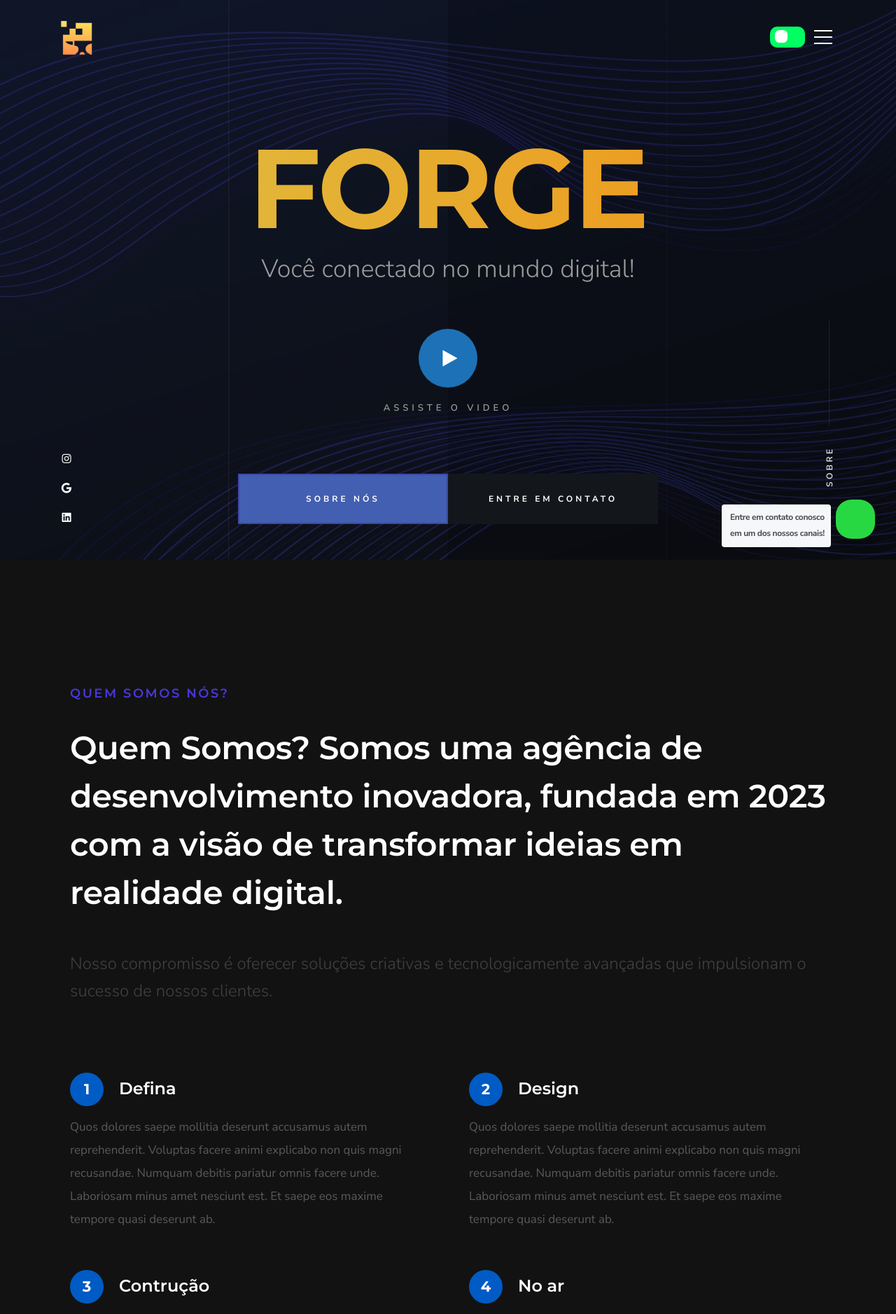
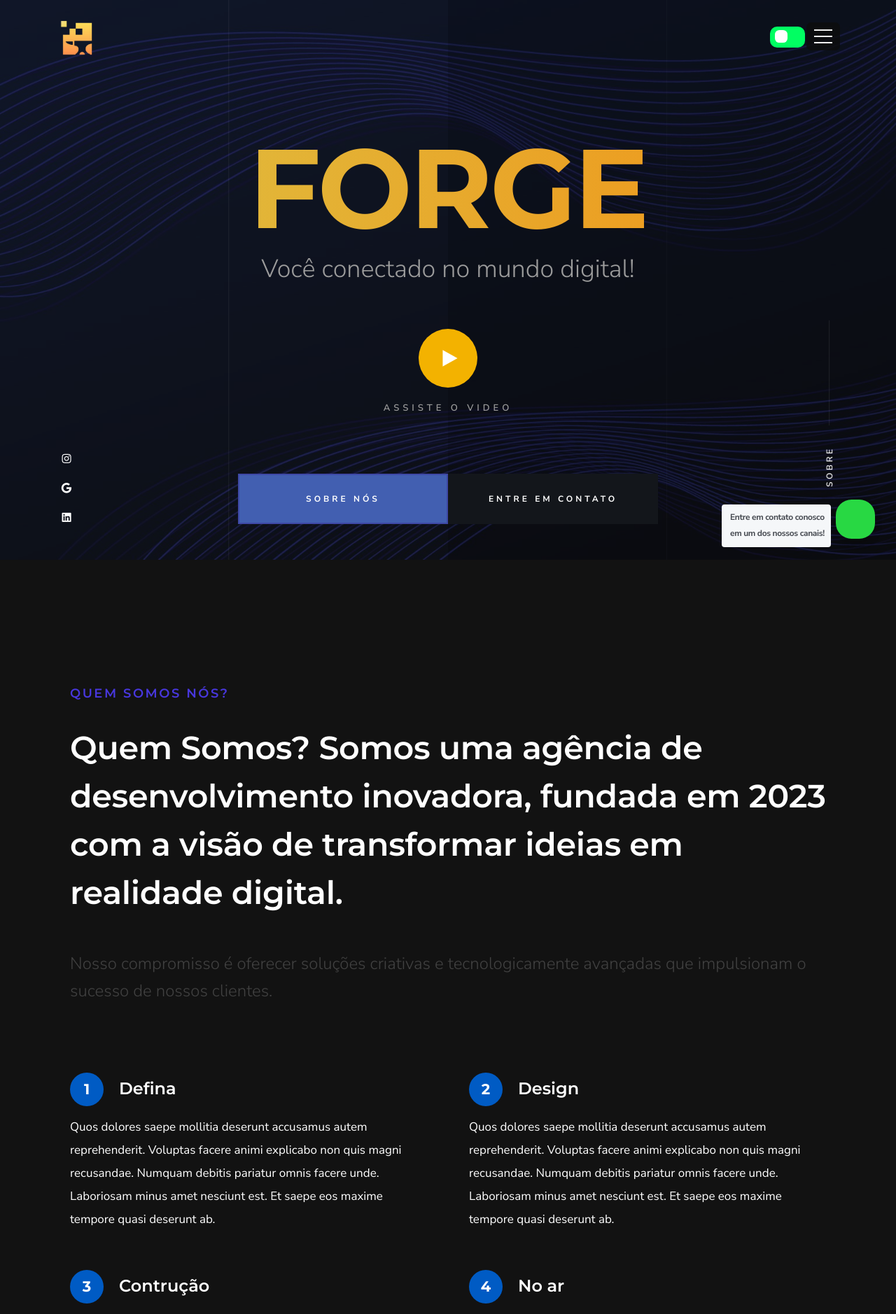
Before and after one commit to DigitalForge-Company/SITE-DIGITAL-FORGE, a PHP site: page / in a window 1280 px wide. Shown: the top 1878 px of the page at 70% size. Run offline with PHP 8.4, Linux system fonts and the light colour scheme; some libraries are stand-ins or nearby versions; some web fonts are replaced; grey boxes are pictures that could not be loaded.

Commit message:
Darkmode
mudando cor das fontes e menu toggle.

```diff
--- a/css/main.css
+++ b/css/main.css
@@ -115,8 +115,12 @@ a:active {
 h1, h2, h3, h4, h5, h6, .h1, .h2, .h3, .h4, .h5, .h6 {
   font-family: "Montserrat", sans-serif;
   font-weight: 600;
-  color: #FFFFFF;
+  color: var(--lightColor);
   text-rendering: optimizeLegibility;
+}
+
+p{
+  color: var(--lightColor);
 }
 
 h1, .h1, h2, .h2, h3, .h3, h4, .h4 {
@@ -1891,7 +1895,7 @@ body.menu-is-open {
  * ------------------------------------------------------------------- */
 .header-menu-toggle {
   width: 48px;
-  height: 45px;
+  height: 40px;
   line-height: 45px;
   font-family: "Montserrat", sans-serif;
   font-weight: 600;
@@ -1903,11 +1907,12 @@ body.menu-is-open {
   transition: all 0.5s ease-in-out;
   position: fixed;
   right: 8rem;
-  top: 30px;
-}
-
-.header-menu-toggle.opaque {
-  background-color: #000000;
+  top: 32px;
+  border-radius: 7px;
+}
+
+.header-menu-toggle {
+  background-color: var(--header-menu-toggle);
 }
 
 .header-menu-icon {
@@ -1917,7 +1922,7 @@ body.menu-is-open {
   margin-top: -1px;
   right: auto;
   bottom: auto;
-  background-color: white;
+  background-color: var(--contact-social-icon);
   position: absolute;
   left: 11px;
   top: 50%;
@@ -2164,7 +2169,7 @@ body.menu-is-open {
   height: 9rem;
   width: 9rem;
   border-radius: 50%;
-  background-color: #1d71b6;
+  background-color: #f3b200;
   background-image: url(../images/icons/icon-play.svg);
   background-repeat: no-repeat;
   background-position: 55% center;
@@ -2193,7 +2198,7 @@ body.menu-is-open {
 }
 
 .home-content__video .video-link:hover .video-icon {
-  background-color: #eeb007;
+  background-color: #fdd832;
 }
 
 /* -------------------------------------------------------------------
@@ -2263,7 +2268,7 @@ body.menu-is-open {
 
 .home-content__scroll .scroll-link:hover,
 .home-content__scroll .scroll-link:focus {
-  color: #793ea5;
+  color: #ecc900;
 }
 
 .home-content__scroll::after {
@@ -3970,6 +3975,7 @@ html {
   --lightBtn: #01fe62;
   --lightBg: #161616;
   --lightColor: #fff;
+  --header-menu-toggle: #0e0e0ed3;
 
   /*Contact*/
   --contact-social-icon: #f0f0f0;
@@ -3993,6 +3999,8 @@ html[data-theme=dark] {
   --lightBtn: #FFBD07;
   --lightBg: #e6e6e6;
   --lightColor: #232323;
+  --header-menu-toggle: #fdfdfdd3;
+
 
    /*Contact*/
    --contact-social-icon: #301886;
```
